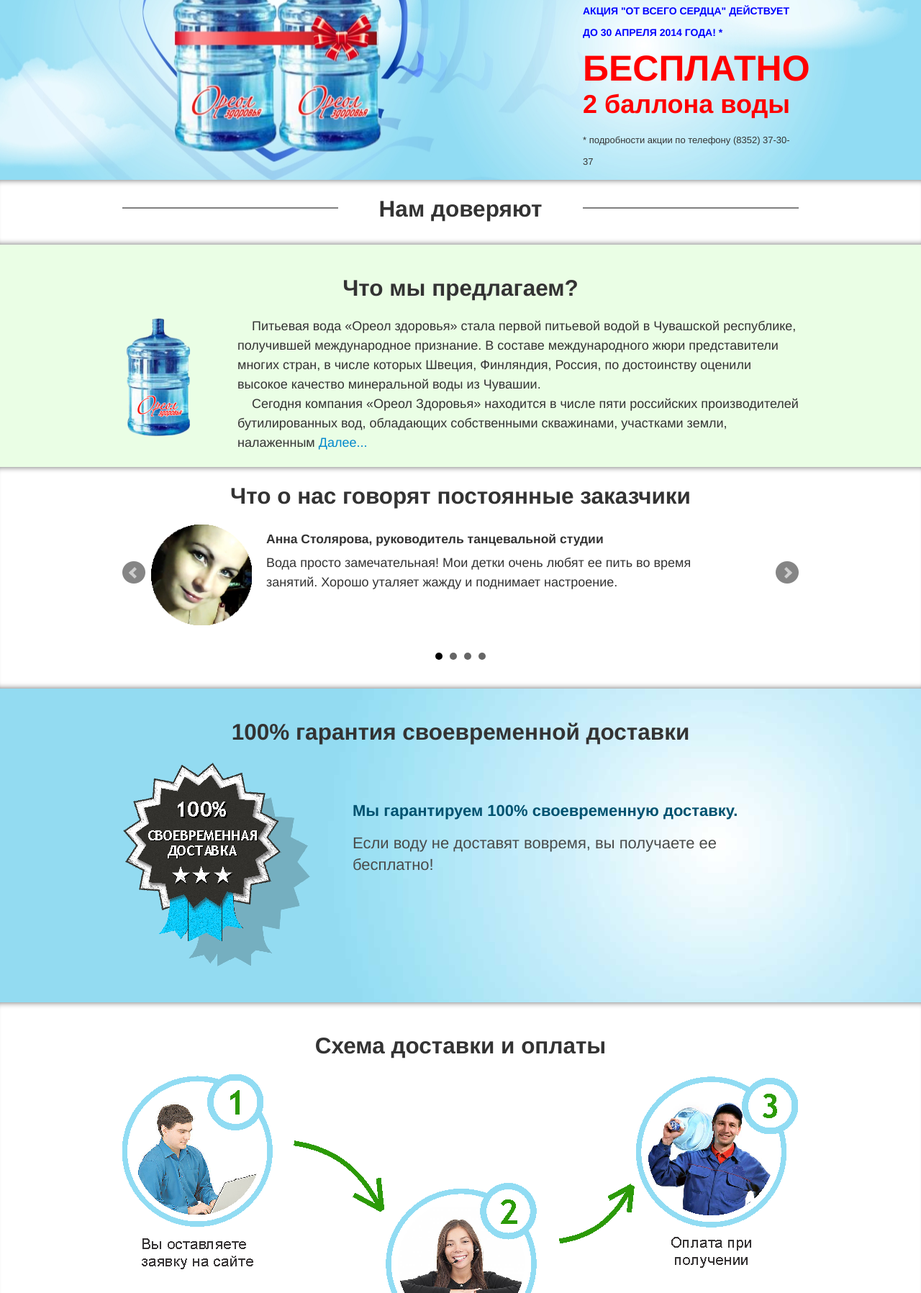
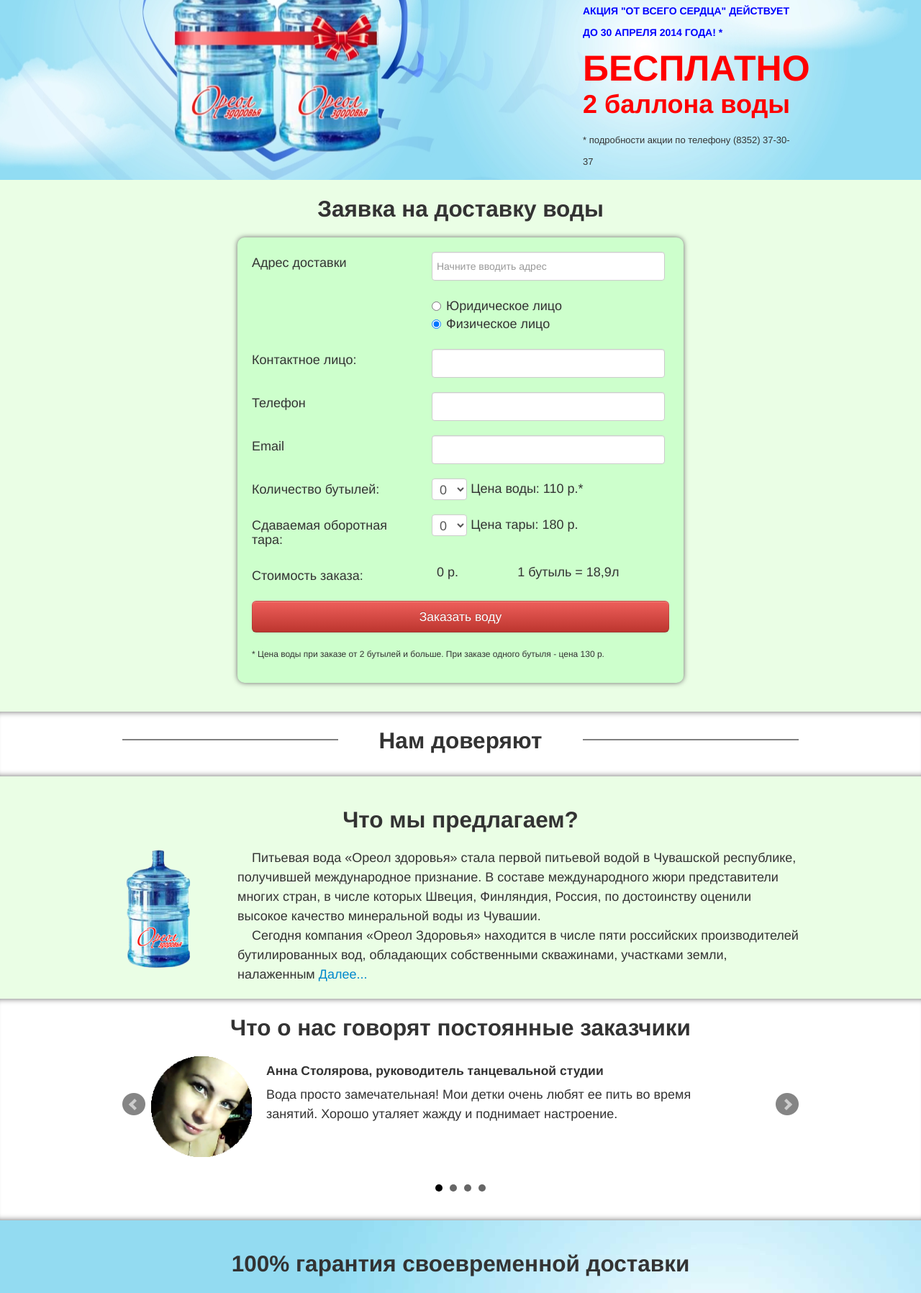
Before and after one commit to GreeZZly/water, a CodeIgniter app: page / in a window 1280 px wide. Shown: the part 750-2547 px from the top of the page at 72% size. Run offline with CodeIgniter, Linux system fonts and the light colour scheme; some libraries are stand-ins or nearby versions.

Commit message:
crm order

```diff
--- a/application/controllers/main.php
+++ b/application/controllers/main.php
@@ -17,6 +17,7 @@
 
 	public function	index(){
 		$this->load->helper(array('form', 'url'));
+
 		$data['log_on'] = ($this->ion_auth->logged_in()) ? 1 : 0;
 		$data['username'] = $this->mb_ucfirst($this->session->userdata('name'));
 		if($data['log_on']){
@@ -37,12 +38,12 @@
 		$this->load->view('water/navbar');
 		$this->load->view('water/video');
 		$this->load->view('water/hero');
+		$this->load->view('water/orderform');
 		$this->load->view('water/trust');
 		$this->load->view('water/description');
 		$this->load->view('water/reviews');
 		$this->load->view('water/garant_dostavka');
 		$this->load->view('water/dostavka');
-		$this->load->view('water/orderform');
 		$this->load->view('water/garanties');
 		$this->load->view('water/shedule');
 		$this->load->view('water/faq');
@@ -83,13 +84,14 @@
 			$data = array('name' => $this->input->post('name'),
 							'nameOrg' => $this->input->post('nameOrg'),
 							'email' => $this->input->post('email'),
+
 							'phone' => $this->input->post('phone'),
 							'optionsRadios' =>$this->input->post('optionsRadios'),
 							// 'city' =>$this->input->post('city'),
 							'adress' =>$this->input->post('adress'),
 							'order' => array(
 									'product' => 'Вода "Ореол здоровья"',
-									'total_sum' => $this->input->post('cost_order'),
+									'total_sum' => $this->input->post('cost'),
 									'cost' => $this->water_cost,
 									'quantity' => $this->input->post('full_count')
 								),
@@ -99,12 +101,15 @@
 				);
 			$data['type']=($data['optionsRadios']=='yur_lico')?'legal':'individual';
 			$data['captured']=1;
+			$data['email_home']=$this->input->post('email');
+
 		   	//$this->heroin->setCustomer(null,$data);
 			$config['mailtype'] = 'text';
 
 			$this->load->library('apiforcrm');
-
-			$answer  = $this->apiforcrm->setApi('39911b72b0e0cbe805ea9fa294e36e72b7793539')->setCaptured($data);
+			$order = array('customer' => $data, 'order'=>array('description'=>json_encode(array($data['order']))), 'reg' =>$this->ion_auth->logged_in(), 'phase'=>'cart' );
+			$answer  = $this->apiforcrm->setApi('836cab5a02d50d14cf4121097cc93da753ddc29e')->setOrder($order);
+			//$answer  = $this->apiforcrm->setApi('39911b72b0e0cbe805ea9fa294e36e72b7793539')->setOrder($order);
 			// $config['mailpath'] = '/usr/sbin/sendmail';
 			// $config['charset'] = 'iso-8859-1';
 			// $config['wordwrap'] = FALSE;
--- a/application/libraries/Apiforcrm.php
+++ b/application/libraries/Apiforcrm.php
@@ -10,7 +10,7 @@
 class Apiforcrm{
 	private $_api;
 	private $_url;
-	private $_host = 'http://goodcloudcrm.ru';
+	private $_host = 'http://goodcrm.ru';
 	function setApi($api){
 		$this->_api = $api;
 		return $this;
--- a/application/views/water/orderform.php
+++ b/application/views/water/orderform.php
@@ -79,7 +79,7 @@
 				      	}?>
 
 					  </select>
-					  <span>  Цена воды: 110 р.</span>
+					  <span>  Цена воды: 110 р.*</span>
 				    </div>
 				  </div>
 				  <div class="control-group">
@@ -106,7 +106,11 @@
 				      <input type="submit" value="Заказать воду" id="submitBtn" class="btn btn-large btn-danger">
 				    <!-- </div> -->
 				  </div>
-
+				 <div class="row-fluid">
+				 	<div class="span12">
+				 		* Цена воды при заказе от 2 бутылей и больше. При заказе одного бутыля - цена 130 р.
+				 	</div>
+				 </div>
 				</form>
 			</div>
 			<!-- <div class="span3">
--- a/application/views/water/shedule.php
+++ b/application/views/water/shedule.php
@@ -3,20 +3,20 @@
 		<div class="row-fluid">
 			<div class="span3 offset2">
 				<div class="row-fluid shedule_title">Доставляем воду</div>
-				<div class="row-fluid">Пн: <b>с 8:00 до 21:00</b></div>
-				<div class="row-fluid">Вт: <b>с 8:00 до 21:00</b></div>
-				<div class="row-fluid">Ср: <b>с 8:00 до 21:00</b></div>
-				<div class="row-fluid">Чт: <b>с 8:00 до 21:00</b></div>
-				<div class="row-fluid">Пт: <b>с 8:00 до 21:00</b></div>
-				<div class="row-fluid"><span class="text-error">Сб</span>: <b>с 8:00 до 16:00</b></div>
-				<div class="row-fluid"><span class="text-error">Вс</span>: <b>с 8:00 до 13:00</b></div>
+				<div class="row-fluid">Пн: <b>с 8:00 до 19:00</b></div>
+				<div class="row-fluid">Вт: <b>с 8:00 до 19:00</b></div>
+				<div class="row-fluid">Ср: <b>с 8:00 до 19:00</b></div>
+				<div class="row-fluid">Чт: <b>с 8:00 до 19:00</b></div>
+				<div class="row-fluid">Пт: <b>с 8:00 до 19:00</b></div>
+				<div class="row-fluid"><span class="text-error">Сб</span>: <b>с 8:00 до 15:00</b></div>
+				<div class="row-fluid"><span class="text-error">Вс</span>: <b>выходной</b></div>
 			</div>
 			<div class="span3 offset2">
 				<div class="row-fluid shedule_title">Принимаем заказы</div>
 				<div class="row-fluid">По телефону: <b></b></div>
-				<div class="row-fluid">Пн-Пт: <b>с 9:00 до 18:00</b></div>
-				<div class="row-fluid"><span class="text-error">Сб</span>: <b>с 9:00 до 15:00</b></div>
-				<div class="row-fluid"><span class="text-error">Вс</span>: <b>с 9:00 до 13:00</b></div>
+				<div class="row-fluid">Пн-Пт: <b>с 8:00 до 18:00</b></div>
+				<div class="row-fluid"><span class="text-error">Сб</span>: <b>с 9:00 до 14:00</b></div>
+				<div class="row-fluid"><span class="text-error">Вс</span>: <b>выходной</b></div>
 				<div class="row-fluid"></div>
 				<div class="row-fluid">На сайте</div>
 				<div class="row-fluid"><b>круглосуточно</b></div>
--- a/include/js/script.js
+++ b/include/js/script.js
@@ -23,14 +23,14 @@
 
 
 
-
+	// ((full_cnt == 1) ? 130 : 110)
 
 	$('.bxslider').bxSlider();
 	var recalculate = function(){
 		var full_cnt = parseInt($('#full_count option:selected').val());
 		var empty_cnt = parseInt($('#empty_count option:selected').val());
-		$('#order_cost_input').val(full_cnt*110 + (full_cnt-empty_cnt)*180);
-		$('#order_cost').html(full_cnt*110 + (full_cnt-empty_cnt)*180);
+		$('#order_cost_input').val(full_cnt*((full_cnt == 1) ? 130 : 110) + (full_cnt-empty_cnt)*180);
+		$('#order_cost').html(full_cnt*((full_cnt == 1) ? 130 : 110) + (full_cnt-empty_cnt)*180);
 	}
 	$('#full_count').on('change', function(){
 		var full_cnt = parseInt($('#full_count option:selected').val());
--- a/include/style/style_water.css
+++ b/include/style/style_water.css
@@ -138,6 +138,13 @@
 #shedule .row-fluid div {
 	font-size: 20px;
 	height: 30px;
+}
+#formorder .span12 {
+	font-size: 12px;
+}
+
+#formorder {
+	margin-bottom: -10px;
 }
 .shedule_title {
 	margin: 20px 0;
```
